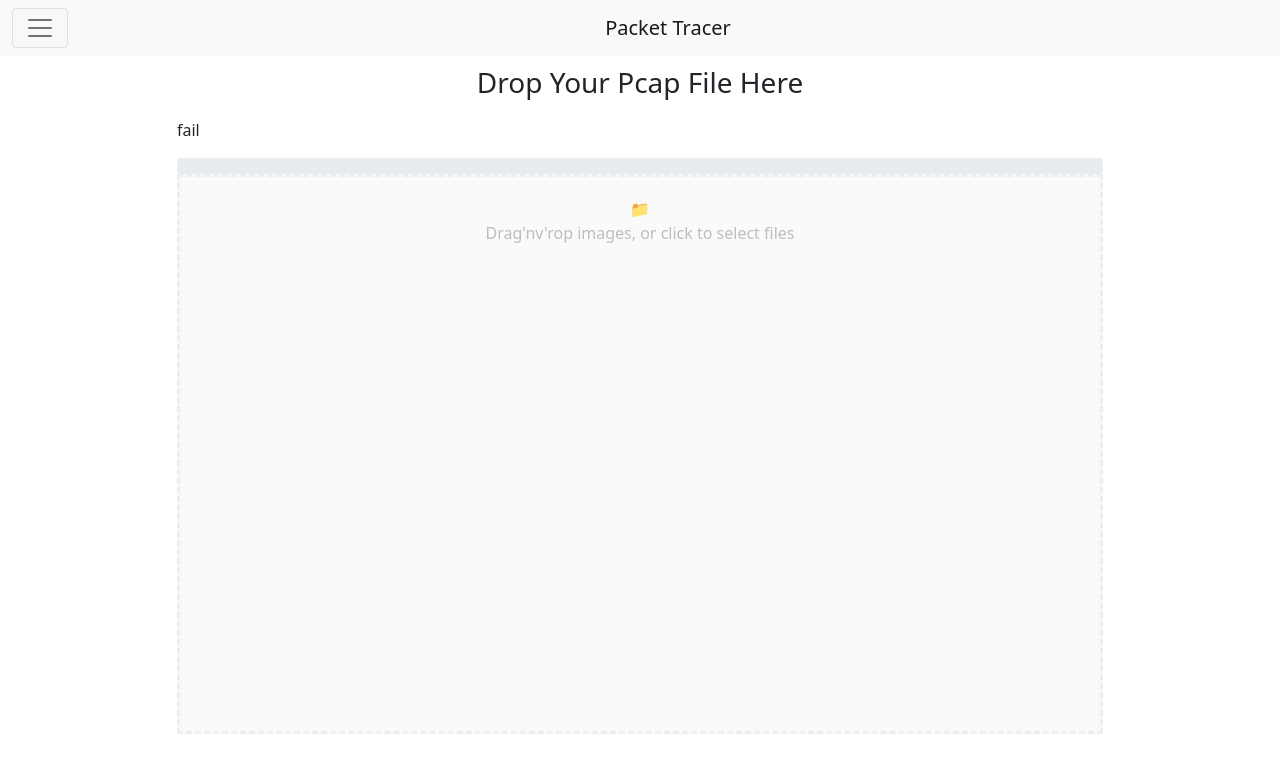
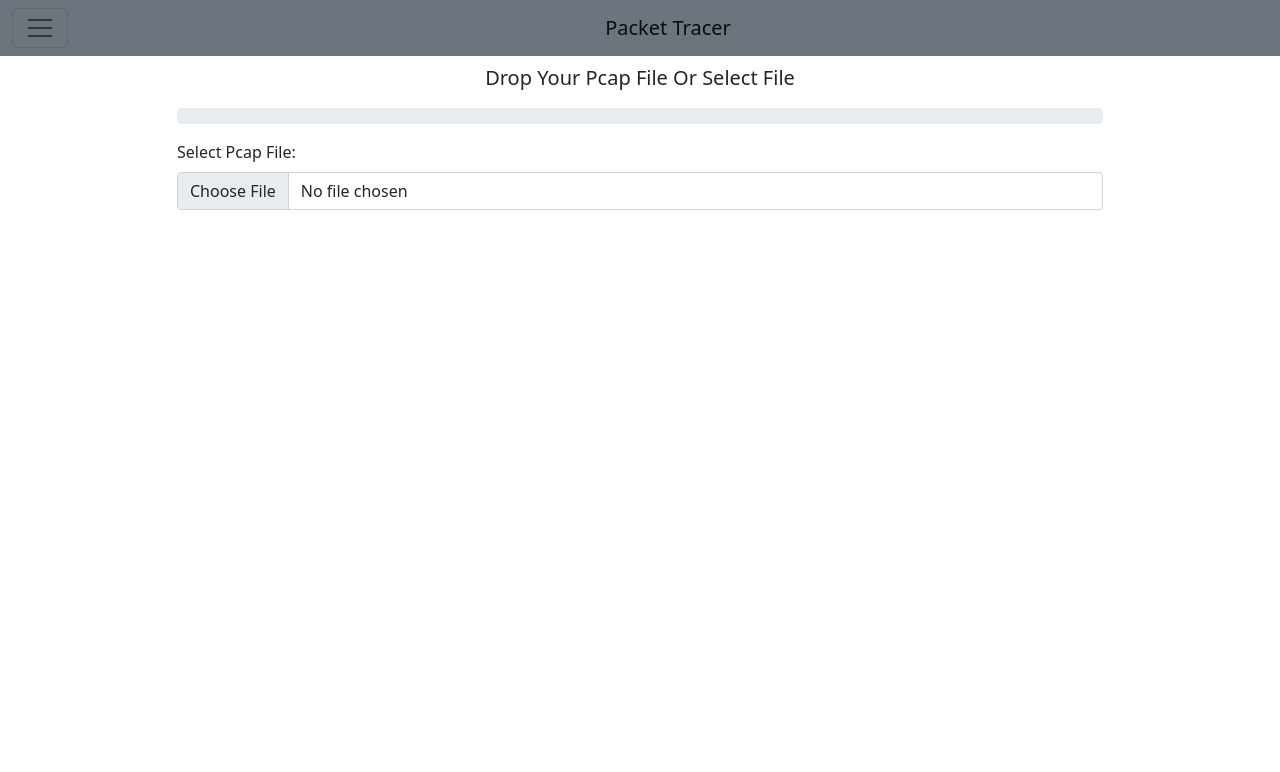
Before and after one commit to YadavGulshan/packet-analyzer, a Next.js app: page / in a window 1280 px wide. Shown: the top 772 px of the page. Built offline with nearby package versions, Linux system fonts and the light colour scheme.

Commit message:
Added Full Window File Upload And Btn to select File

```diff
--- a/components/DropFile.tsx
+++ b/components/DropFile.tsx
@@ -1,8 +1,9 @@
 import Head from 'next/head';
-import React, { useState } from 'react';
+import React, { useState, createRef } from 'react';
+import { Fragment } from 'react';
 import { useUploadForm } from './hooks';
 import Dropzone from 'react-dropzone';
-import { ProgressBar } from 'react-bootstrap';
+import { ProgressBar, Button, Form } from 'react-bootstrap';
 export const DropFile = () => {
   const fileTypes = ['Pcap'];
   const [file, setFile] = useState(null);
@@ -19,14 +20,23 @@ export const DropFile = () => {
   const handleSubmit = async () => {
     return await uploadForm(file);
   };
-  // const now = 60;
 
   return (
     <div>
-      <h3 className="_title1">Drop Your Pcap File Here</h3>
-      {isSuccess ? <p>sucess</p> : <p>fail</p>}
-      <ProgressBar now={progress} label={`${progress}%`} />
+      <h5 className="_title1">Drop Your Pcap File Or Select File</h5>
+      <ProgressBar
+        animated
+        className="mb-3"
+        now={progress}
+        label={`${progress}%`}
+      />
+      <Form.Group controlId="formFile" className="mb-3">
+        <Form.Label>Select Pcap File:</Form.Label>
+        <Form.Control onChange={handleDrop} type="file" />
+      </Form.Group>
       <Dropzone
+        noClick
+        noKeyboard
         onDrop={handleDrop}
         accept="image/*"
         minSize={1024}
@@ -45,17 +55,27 @@ export const DropFile = () => {
             : isDragReject
             ? 'reject'
             : '';
-          accept: 'image/jpeg,image/png';
+          accept: 'file/pcap,file/pcap';
 
           return (
             <div
               {...getRootProps({
-                className: `dropzone ${additionalClass}`,
+                className: `${isDragActive ? 'dropzone aboveDom' : 'dropzone'}`,
               })}
             >
-              <input {...getInputProps()} />
-              <span>{isDragActive ? '📂' : '📁'}</span>
-              <p>Drag&apos;nv&apos;rop images, or click to select files</p>
+              <div
+                {...getRootProps({
+                  className: `${
+                    isDragActive ? 'dropzoneIn' : 'dropzoneOut'
+                  } ${additionalClass}`,
+                })}
+              >
+                {isDragActive ? (
+                  <p>Drag And Drop Pcap, or click to select files 📂</p>
+                ) : (
+                  ''
+                )}
+              </div>
             </div>
           );
         }}
--- a/components/Navbar.tsx
+++ b/components/Navbar.tsx
@@ -13,7 +13,7 @@ import {
 export const NavBar = () => {
   return (
     <div>
-      <Navbar bg="light" expand={false}>
+      <Navbar bg="secondary" expand={false}>
         <Container fluid>
           <Navbar.Toggle aria-controls="offcanvasNavbar" />
           <Navbar.Brand href="#" className="mx-auto middle_title">
--- a/styles/globals.css
+++ b/styles/globals.css
@@ -15,7 +15,7 @@ a {
   box-sizing: border-box;
 }
 
-.dropzone {
+.dropzoneShow {
   text-align: center;
 
   padding: 20px;
@@ -27,6 +27,34 @@ a {
   margin-bottom: 20px;
 }
 
+.dropzone {
+  width: 100%;
+  height: 100%;
+  position: absolute;
+  padding:10px;
+  top: 0;
+  left: 0;
+  text-align: center;
+  cursor: default !important;
+  z-index: -100; /* Just to keep it at the very top */
+}
+
+.aboveDom{
+  z-index: 100;
+}
+
+.dropzoneIn {
+  width: 100%;
+  height: 100%;
+  background:rgba(85, 41, 41, 0.5);
+  display: flex;
+  align-items: center;
+  justify-content: center;
+  text-align: center;
+  cursor: default !important;
+  border: dotted 3px rgb(0, 0, 0);
+}
+
 ._title1 {
   text-align: center;
   padding: 10px;
```
Also changed, not shown: 1 other file (tests, documents, lock files or other folders).
